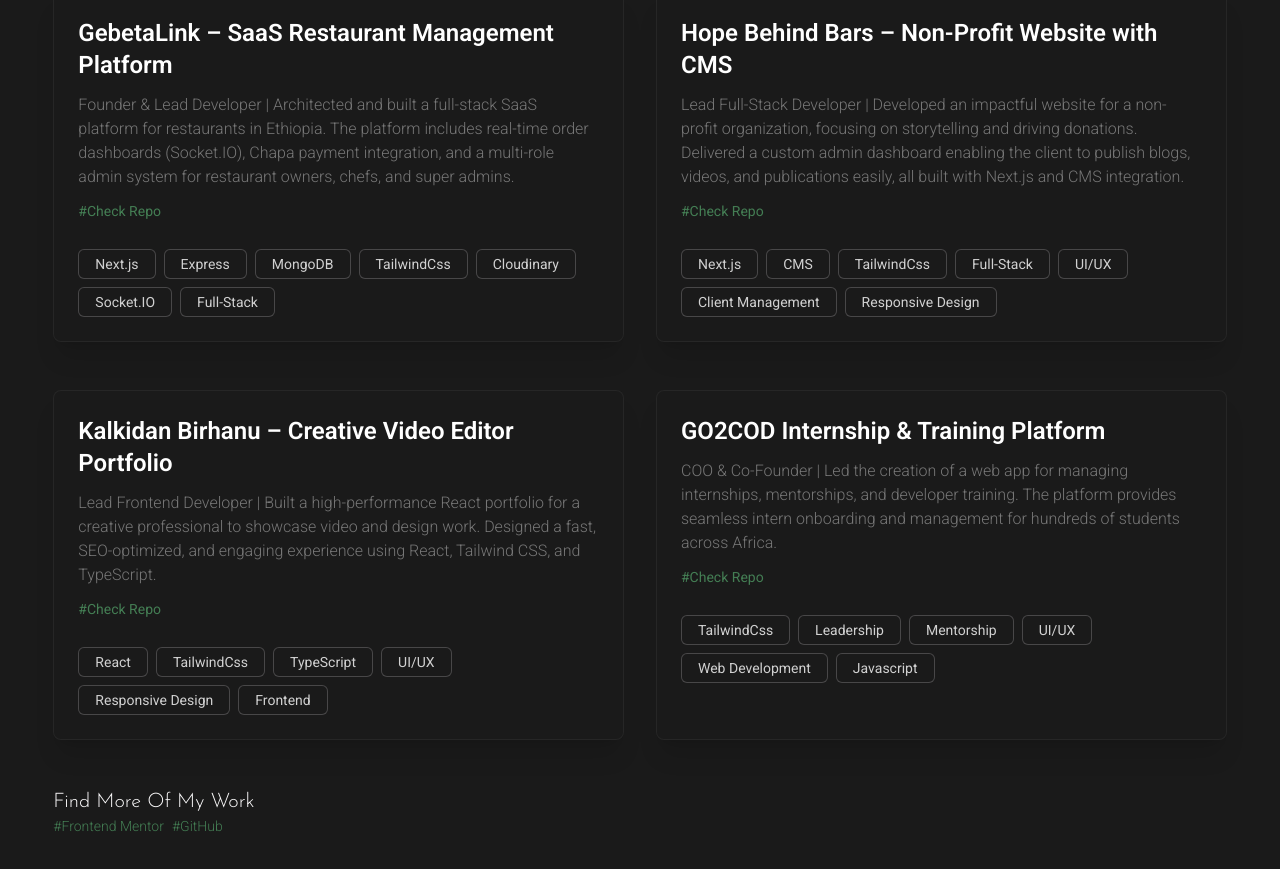
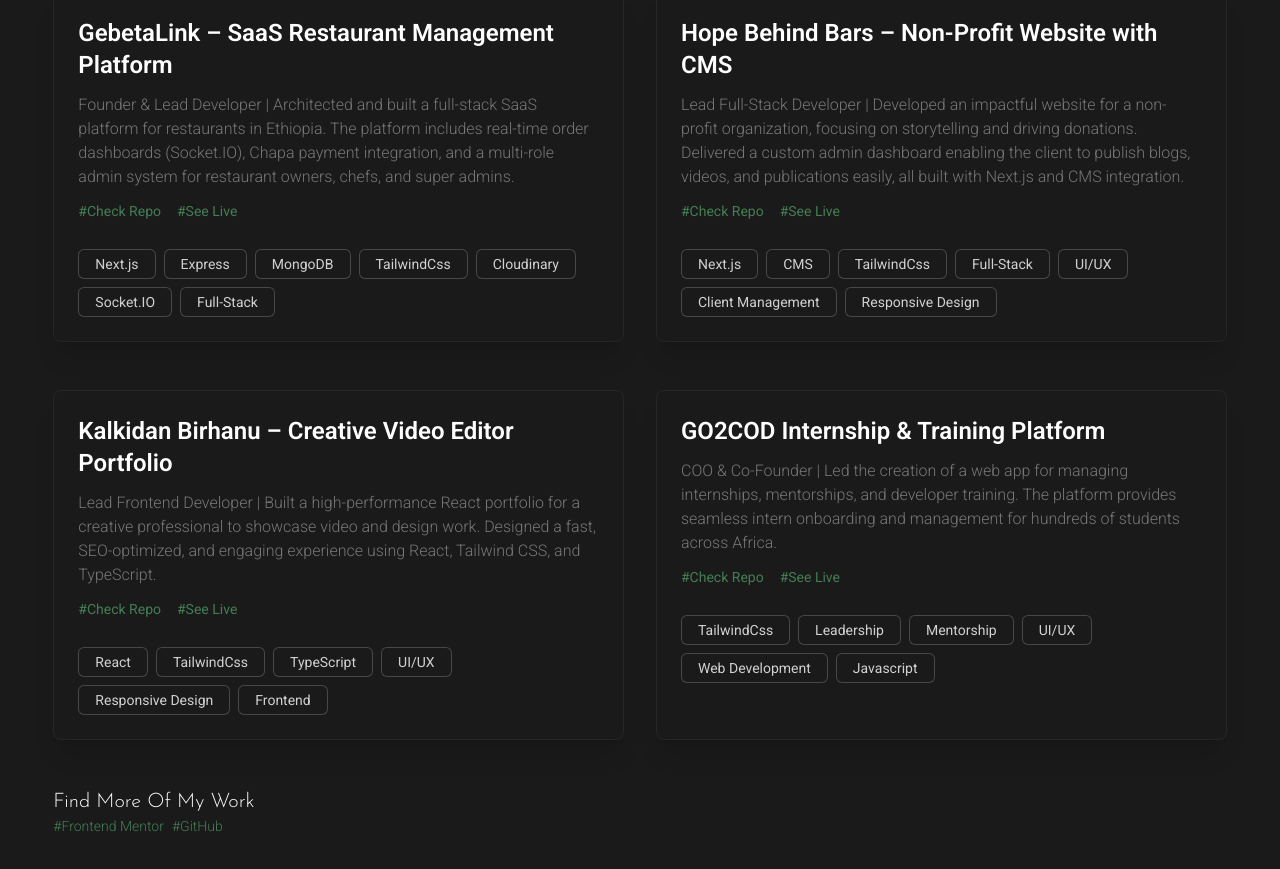
Before and after one commit to eyuBirhanu/Eyu-Portfolio-Updated, a React (Vite) app: page / in a window 1280 px wide. Shown: the part 976-1845 px from the top of the page. Built offline with nearby package versions, Linux system fonts and the light colour scheme.

Commit message:
Update Experience.jsx

```diff
--- a/src/components/Experience.jsx
+++ b/src/components/Experience.jsx
@@ -30,6 +30,7 @@
           {project.description}
         </p>
         {project.repo && (
+      <div className="flex gap-4">
           <a
             className="text-greenDark font-normal hover:underline text-sm inline-block"
             href={project.repo}
@@ -38,6 +39,16 @@
           >
             #Check Repo
           </a>
+
+      <a
+            className="text-greenDark font-normal hover:underline text-sm inline-block"
+            href={project.live}
+            target="_blank"
+            rel="noopener noreferrer"
+          >
+            #See Live
+          </a>
+      </div>
         )}
         {tags.length > 0 && (
           <div className="mt-4">
```
